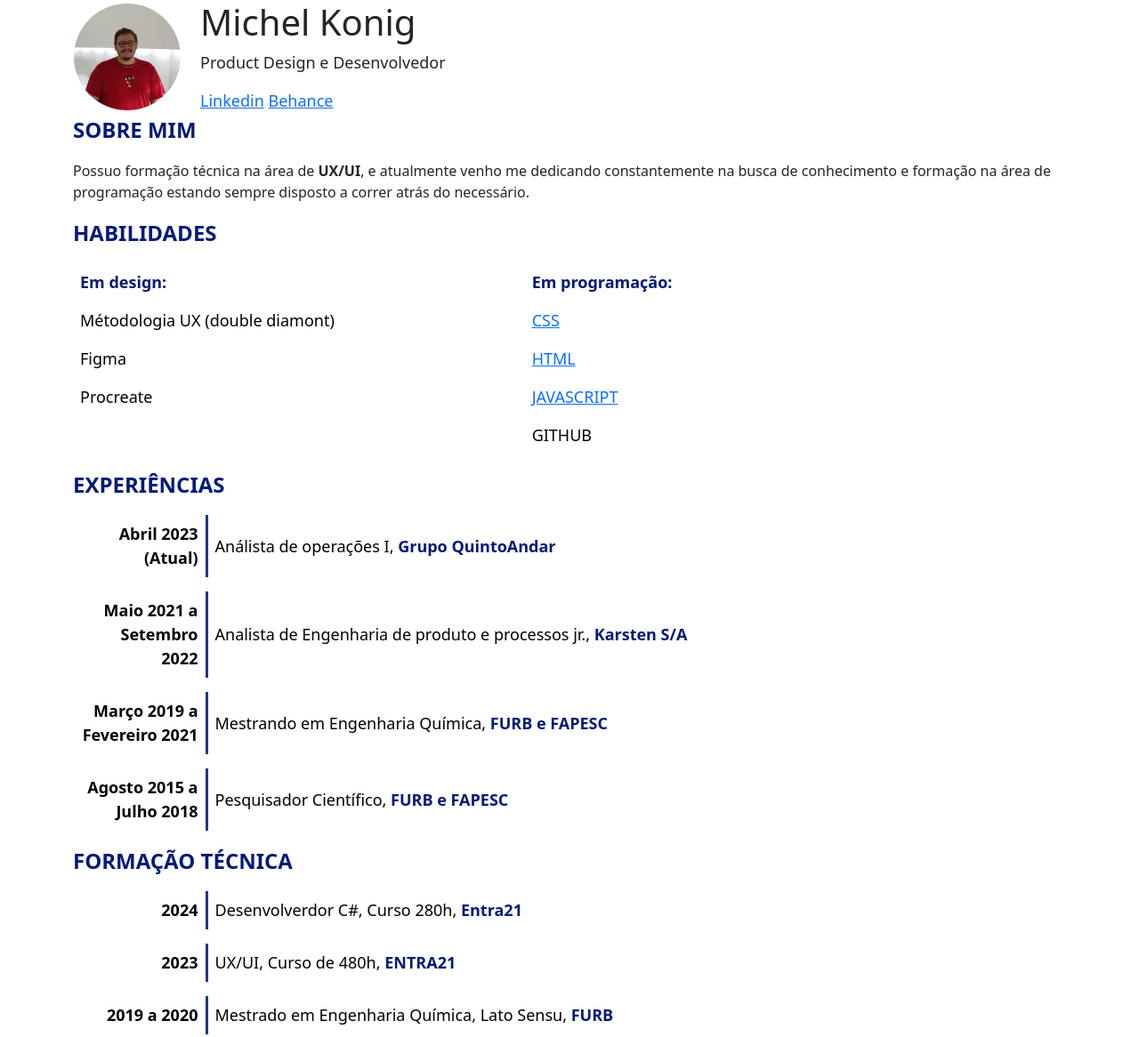
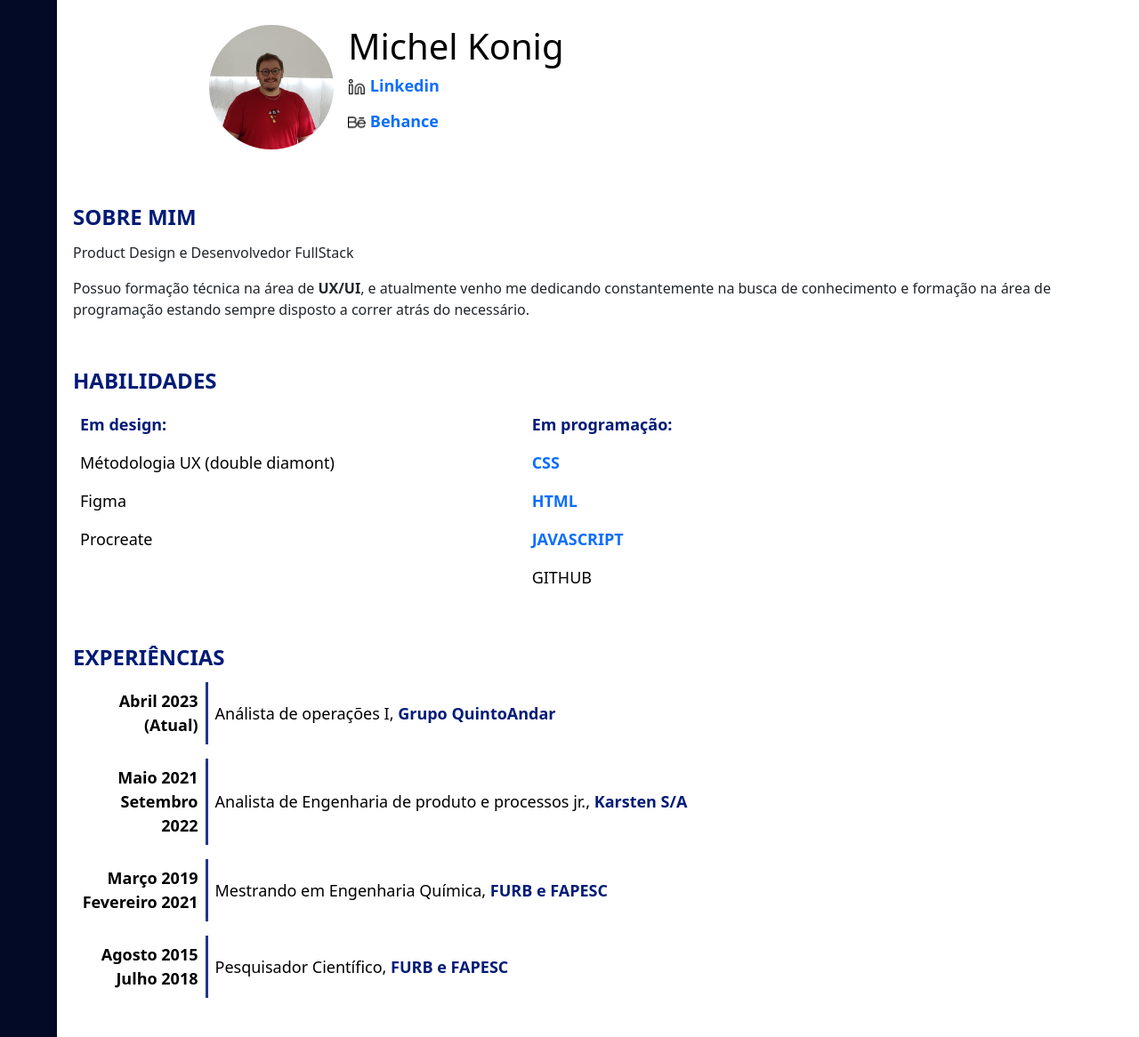
Before and after one commit to michelkonig/apresentacao-pessoal, a plain HTML site: page index.html in a window 1280 px wide. Shown: the top 1166 px of the page at 89% size. Drawn offline with nearby package versions, Linux system fonts and the light colour scheme.

Commit message:
adição dos icones e elementos decorativos

```diff
--- a/index.html
+++ b/index.html
@@ -6,22 +6,20 @@
     <meta name="viewport" content="width=device-width, initial-scale=1.0">
     <title> Michel Konig - Desenvolvedor FullStack</title>
     <link rel="stylesheet" href="style.css">
+    <!-- Link do bootstrap-->
     <link href="https://cdn.jsdelivr.net/npm/bootstrap@5.3.2/dist/css/bootstrap.min.css" rel="stylesheet" integrity="sha384-T3c6CoIi6uLrA9TneNEoa7RxnatzjcDSCmG1MXxSR1GAsXEV/Dwwykc2MPK8M2HN" crossorigin="anonymous">
 </head>
 
 <body>
     <header>
         <div class="container">
-            <table border="0">
+            <table class="table table-borderless">
                 <tr>
-                <!-- <figure class="profile-img"> -->
-                    <td><img class="profile-img" src="img01.jpg"></td>
-                <!-- </figure> -->
+                    <td> <img class="profile-img" src="img01.jpg"></td>
                     <td>
                         <h1>Michel Konig</h1>
-                        <p>Product Design e Desenvolvedor</p>
-                        <a href="https://www.linkedin.com/in/michelkonig/" target="_blank">Linkedin</a>
-                        <a href="https://www.behance.net/michelkonig" target="_blank">Behance</a>
+                        <p><img class="icon" src="icon-ln.png"> <a href="https://www.linkedin.com/in/michelkonig/">Linkedin</a> </img></p>
+                        <p><img class="icon" src="icon-Be.png"> <a href="https://www.behance.net/michelkonig">Behance</a> </img></p>
                     </td>
                 </tr>
             </table>
@@ -31,6 +29,7 @@
     <section id="about">
         <div class="container">
             <p class="title">SOBRE MIM</p>
+            <p>Product Design e Desenvolvedor FullStack</p>
             <p>Possuo formação técnica na área de <strong>UX/UI</strong>, e atualmente venho me dedicando constantemente na busca de conhecimento e formação na área de programação estando sempre disposto a correr atrás do necessário.</p>
         </div>
     </section>
@@ -46,18 +45,18 @@
 
              <tr>
                 <td>Métodologia UX (double diamont)</td>
-                <td><a href="https://developer.mozilla.org/pt-BR/docs/Web/CSS" target="_blank">CSS</a></li></td>
+                <td><a href="https://developer.mozilla.org/pt-BR/docs/Web/CSS" >CSS</a></li></td>
 
             </tr>
 
             <tr>
                 <td>Figma</td>
-                <td><a href="https://developer.mozilla.org/pt-BR/docs/Web/HTML" target="_blank">HTML</a></li></td>
+                <td><a href="https://developer.mozilla.org/pt-BR/docs/Web/HTML">HTML</a></li></td>
             </tr>
 
             <tr>
                 <td>Procreate</td>
-                <td><a href="https://developer.mozilla.org/pt-BR/docs/Web/JavaScript" target="_blank">JAVASCRIPT</a></li></td>
+                <td><a href="https://developer.mozilla.org/pt-BR/docs/Web/JavaScript">JAVASCRIPT</a></li></td>
             </tr>
 
             <tr>
@@ -80,21 +79,21 @@
 
             <table class="table table-borderless">
                 <tr>
-                    <td class="tituletable"> Maio 2021 a Setembro 2022 </td>
+                    <td class="tituletable"> Maio 2021 Setembro 2022 </td>
                     <td class="border-inline-start"> Analista de Engenharia de produto e processos jr., <span class="estilo">Karsten S/A </span></td>
                 </tr>
             </table>
 
             <table class="table table-borderless">
                 <tr>
-                    <td class="tituletable"> Março 2019 a Fevereiro 2021 </td>
+                    <td class="tituletable"> Março 2019 Fevereiro 2021 </td>
                     <td class="border-inline-start"> Mestrando em Engenharia Química, <span class="estilo">FURB e FAPESC</span> </td>
                 </tr>
             </table>
 
             <table class="table table-borderless">
                 <tr>
-                    <td class="tituletable"> Agosto 2015 a Julho 2018 </td>
+                    <td class="tituletable"> Agosto 2015 Julho 2018 </td>
                     <td class="border-inline-start"> Pesquisador Científico, <span class="estilo">FURB e FAPESC</span></td>
                 </tr>
             </table>
@@ -106,7 +105,7 @@
             <p class="title">FORMAÇÃO TÉCNICA</p>
             <table class="table table-borderless">
                 <tr>
-                    <td class="tituletable">2024</td>
+                    <td class="tituletable">2024 - Atual </td>
                     <td class="border-inline-start"> Desenvolverdor C#, Curso 280h, <span class="estilo">Entra21</span></td>
                 </tr>
             </table>
@@ -120,23 +119,26 @@
 
             <table class="table table-borderless">
                 <tr>
-                    <td class="tituletable"> 2019 a 2020</td>
+                    <td class="tituletable"> 2019 - 2020</td>
                     <td class="border-inline-start"> Mestrado em Engenharia Química, Lato Sensu, <span class="estilo">FURB</span></td>
                 </tr>
             </table>
 
             <table class="table table-borderless">
                 <tr>
-                    <td class="tituletable"> 2014 a 2019</td>
+                    <td class="tituletable"> 2014 - 2019</td>
                     <td class="border-inline-start"> Engenharia Química, Bacharel, <span class="estilo">FURB</span></td>
                 </tr>
             </table>
+        </div>
+
+            <div class="container">
 
             <p class="title">FORMAÇÃO COMPLEMENTAR</p>
             <table class="table table-borderless">
                 <tr>
                     <td class="tituletable">2023</td>
-                    <td class="border-inline-start">Web Design: Construa Sites com PHP, HTML, CSS e JavaScript, Curso de 13h, <span class="estilo">UDEMY</span></td>
+                    <td class="border-inline-start">Web Design: HTML, CSS e JavaScript, Curso de 13h, <span class="estilo">UDEMY</span></td>
                 </tr>
             </table>
 
@@ -156,7 +158,6 @@
         </div>
     </section>
 
-
     <footer>
         <div class="container">
             <p>&copy 2024 Michel Konig. Todos os direitos reservados.</p>
--- a/style.css
+++ b/style.css
@@ -1,20 +1,54 @@
 body{
     background-color:#FFFFFF;
+    background-image: linear-gradient(270deg,#FFFFFF 95%, #030a25 1%);
     font-family: system-ui, -apple-system, BlinkMacSystemFont, 'Segoe UI', Roboto, Oxygen, Ubuntu, Cantarell, 'Open Sans', 'Helvetica Neue', sans-serif;
 }
+
+p {
+    line-height: 24px;
+}
+
+a:link {
+    font-weight: bold;
+    text-decoration: none;
+  }
+
+  a:visited {
+    font-weight: bold;
+  }
+
+  a:focus {
+    text-decoration: none;
+    background: #011B77;
+  }
+
+  a:hover {
+    text-decoration: none;
+    background: #c6c7fa;
+  }
+
+  a:active {
+    background: #011B77;
+    color: #6A676B;
+ }
 
 .profile-img {
     border-radius: 50%;
     border: 8px black;
-    width: 120px;
-    height: 120px;
-    margin-right: 20px;
+    width: 140px;
+    height: 140px;
+    float: right;
+}
+
+.icon {
+    width: 20px;
+    height: 20px;
 }
 
 .container {
     max-width: 800px;
     margin: auto;
-    padding: 0 20px;
+    padding: 20px;
 }
 
 .skills {
@@ -32,7 +66,6 @@ body{
     font-weight: bold;
     text-align: end;
     text-decoration: #6A676B;
-
 }
 
 .border-inline-start {
```
Also changed, not shown: background01.png (added), background02.png (added), icon-Be.png (added), icon-ln.png (added).
